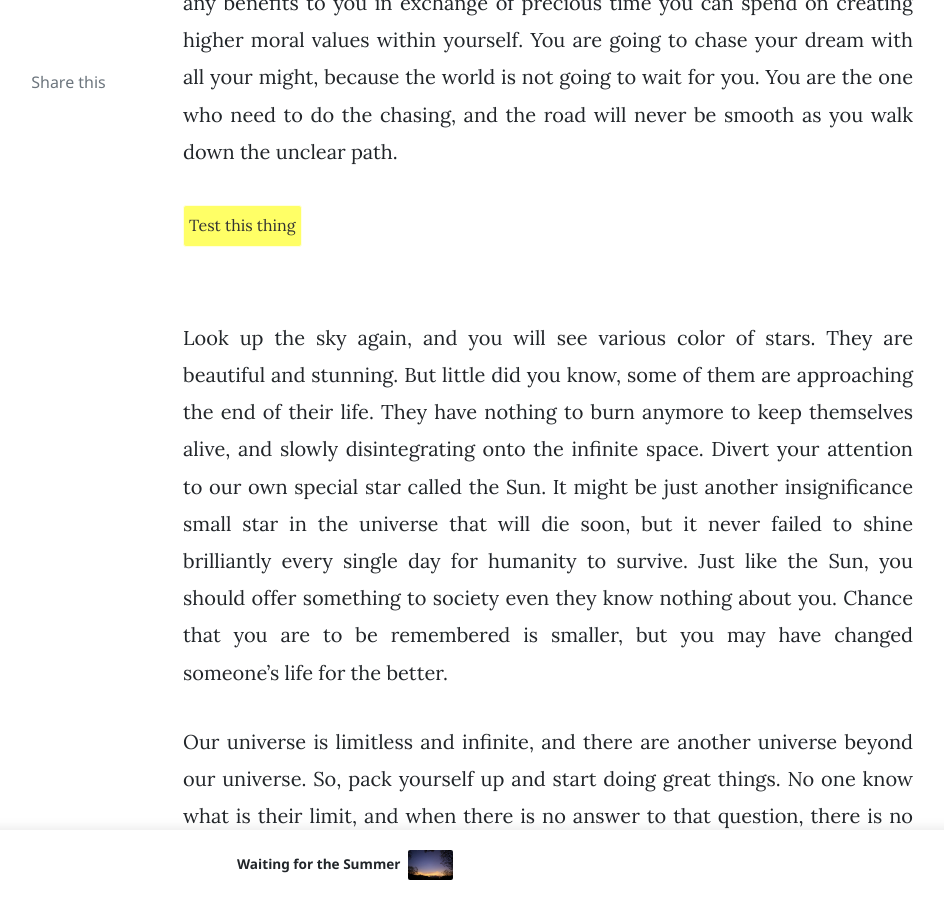
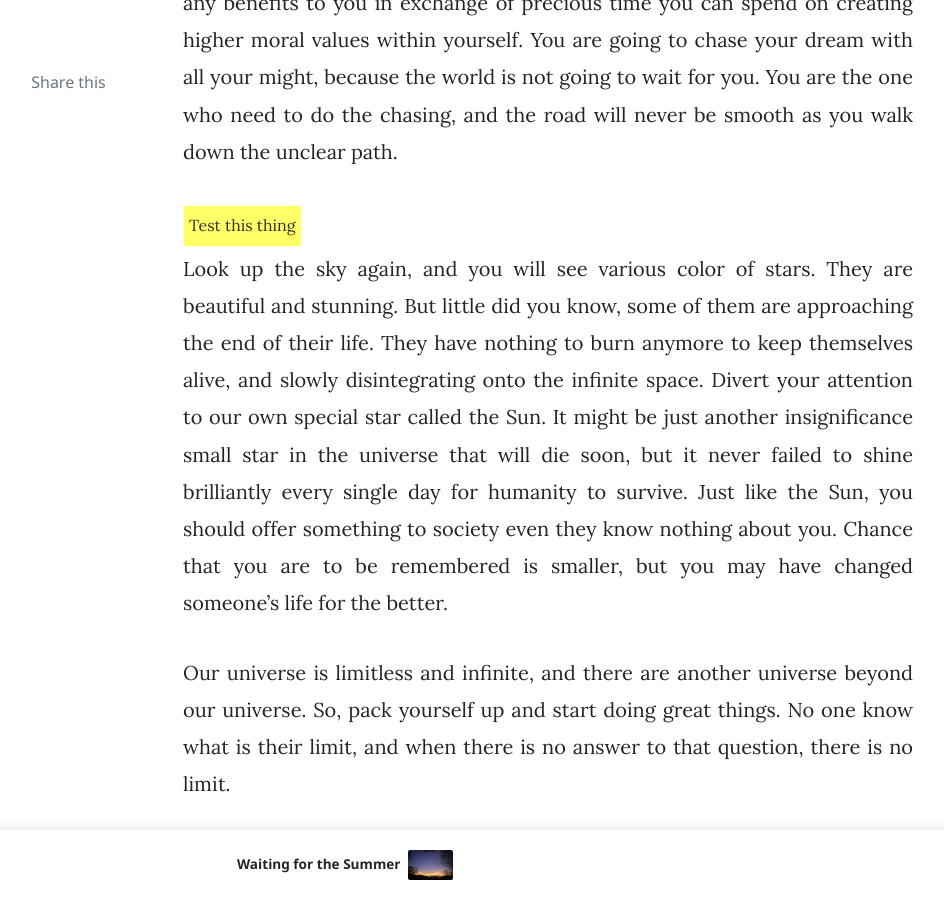
Before and after one commit to Zerocchi/zerocchi.github.io, a Jekyll site: the page built from _posts/2016-08-12-hello-universe.markdown, in a window 1280 px wide and 900 px high, scrolled down 970 px. Shown: the whole window, without its empty margins (187-1131 px from the left). Built offline with Jekyll 4.4.1, drawn with Linux system fonts in a browser that asks for light colours; nearby versions of some CDN libraries; comment, search, counter and statistics services are not loaded.

Commit message:
edit post

```diff
--- a/_posts/2016-08-12-hello-universe.markdown
+++ b/_posts/2016-08-12-hello-universe.markdown
@@ -12,7 +12,7 @@ Do you ever stand in the middle of the night and look up the sky? The vast amoun
 
 As long as you begin to realize this, you will start focusing on stuff that help improving yourself. You dismissed countless of arguments that does not bring any benefits to you in exchange of precious time you can spend on creating higher moral values within yourself. You are going to chase your dream with all your might, because the world is not going to wait for you. You are the one who need to do the chasing, and the road will never be smooth as you walk down the unclear path.
 
-<div class="note">Test this thing</div><br/>
+<div class="note">Test this thing</div>
 
 Look up the sky again, and you will see various color of stars. They are beautiful and stunning. But little did you know, some of them are approaching the end of their life. They have nothing to burn anymore to keep themselves alive, and slowly disintegrating onto the infinite space. Divert your attention to our own special star called the Sun. It might be just another insignificance small star in the universe that will die soon, but it never failed to shine brilliantly every single day for humanity to survive. Just like the Sun, you should offer something to society even they know nothing about you. Chance that you are to be remembered is smaller, but you may have changed someone’s life for the better.
 
```
